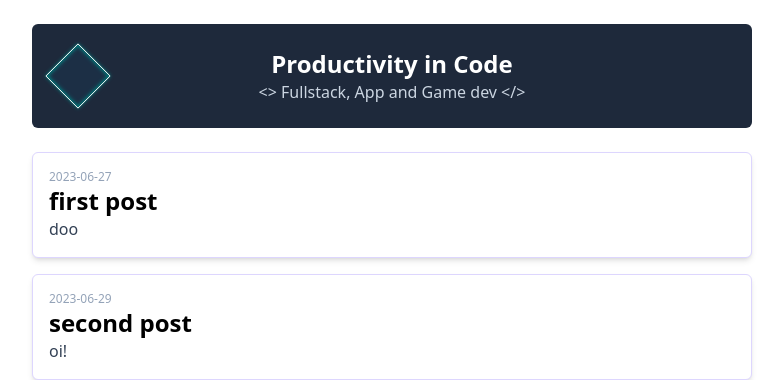
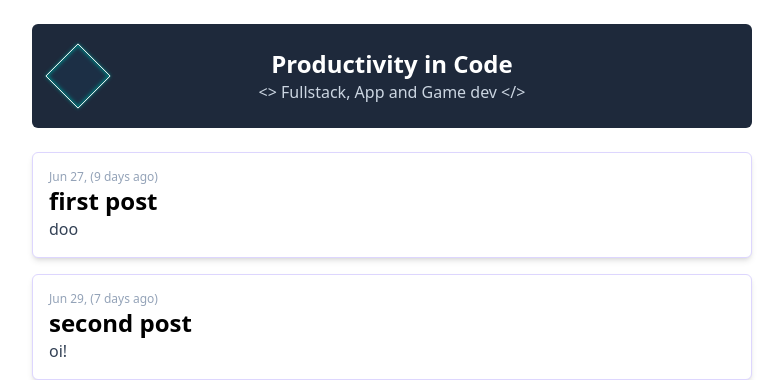
Before and after one commit to Johan-Melin/jm-blog, a Next.js app: page / in a window 1280 px wide. Shown: the top 380 px of the page, without its empty margins (248-1031 px from the left). Built offline with nearby package versions, Linux system fonts and the light colour scheme.

Commit message:
post list days ago

```diff
--- a/components/PostPreview.tsx
+++ b/components/PostPreview.tsx
@@ -1,11 +1,30 @@
 import Link from "next/link";
 import { PostMetadata } from "./PostMetadata";
+
+const calculateDaysDiff = (dateString: string): number => {
+  const date: Date = new Date(dateString);
+  const currentDate: Date = new Date();
+
+  const daysDiff: number = Math.ceil(
+    Math.abs(currentDate.getTime() - date.getTime()) / (1000 * 3600 * 24)
+  );
+
+  return daysDiff;
+};
 
 const PostPreview = (props: PostMetadata) => {
   return (
     <Link href={`/posts/${props.slug}`}>
       <div className="p-4 bg-white border rounded-md shadow-md border-violet-200">
-        <p className="text-xs text-slate-400">{props.date}</p>
+        <p className="text-xs text-slate-400">
+          {new Date(Date.parse(props.date)).toLocaleDateString("en-US", {
+            //weekday: "long",
+            //year: "numeric",
+            month: "short",
+            day: "numeric",
+          })}
+          , ({calculateDaysDiff(props.date)} days ago)
+        </p>
         <h2 className="text-2xl font-bold hover:text-violet-600">
           {props.title}
         </h2>
```
